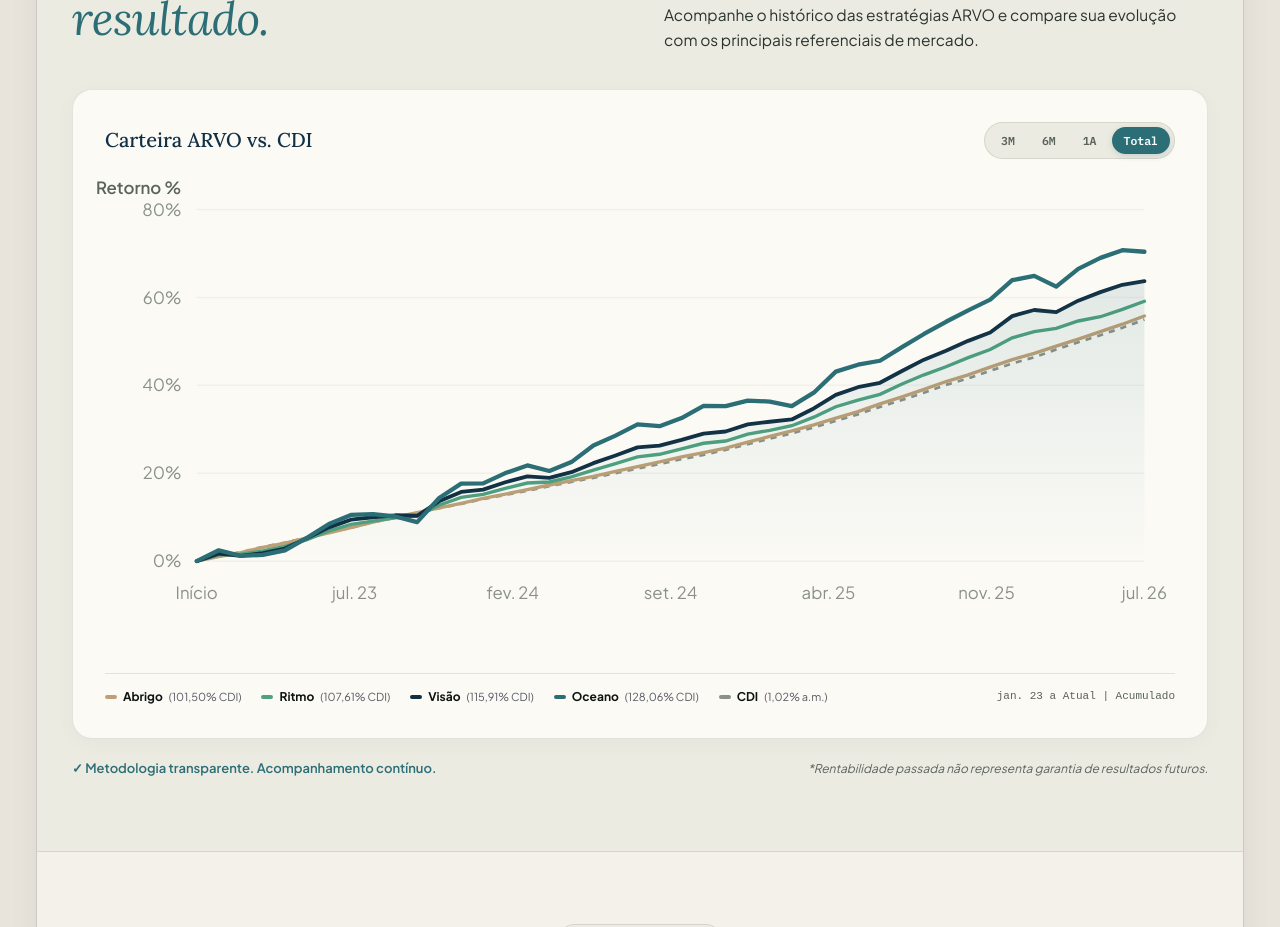
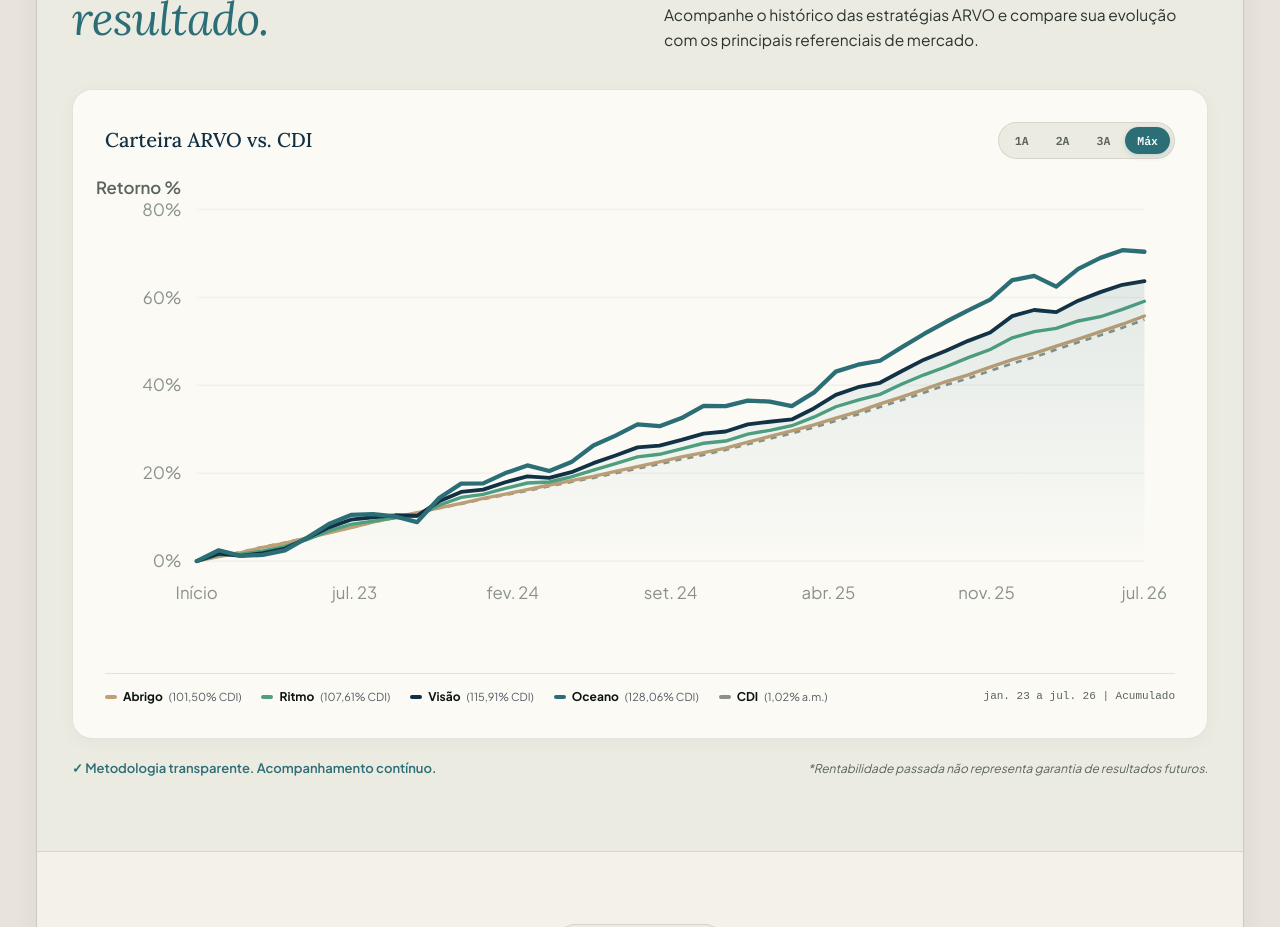
Before and after one commit to luslater/arvo, a Next.js app: page / in a window 1280 px wide. Shown: the part 3400-4327 px from the top of the page. Built offline with nearby package versions, Linux system fonts and the light colour scheme.

Commit message:
feat: configure performance chart intervals to 1A, 2A, 3A and Máx

```diff
--- a/src/components/performance-chart.tsx
+++ b/src/components/performance-chart.tsx
@@ -4,12 +4,12 @@
 import { HISTORICAL_DATA } from "@/data/historicalData"
 import { RECOMMENDED_PORTFOLIOS } from "@/data/portfoliosData"
 
-type Range = "Total" | "1A" | "6M" | "3M"
+type Range = "1A" | "2A" | "3A" | "Máx"
 
 function niceMax(val: number) {
   if (val <= 0) return 0.05
   // find a nice ceiling (like 0.05, 0.10, 0.20, 0.50, 1.0)
-  const steps = [0.05, 0.10, 0.15, 0.20, 0.25, 0.30, 0.40, 0.50, 0.60, 0.80, 1.0, 1.5, 2.0]
+  const steps = [0.05, 0.08, 0.10, 0.15, 0.20, 0.25, 0.30, 0.40, 0.50, 0.60, 0.80, 1.0, 1.5, 2.0]
   for (const s of steps) {
     if (val <= s) return s
   }
@@ -18,7 +18,9 @@
 
 function formatDate(ds: string) {
   // ds is "2023-01"
+  if (!ds || ds === "Inicio" || ds === "Início") return "Início"
   const parts = ds.split("-")
+  if (parts.length < 2) return ds
   const m = parseInt(parts[1], 10)
   const y = parts[0].slice(2)
   const mNames = ["jan", "fev", "mar", "abr", "mai", "jun", "jul", "ago", "set", "out", "nov", "dez"]
@@ -26,9 +28,9 @@
 }
 
 export function PerformanceChart() {
-  const [range, setRange] = useState<Range>("Total")
+  const [range, setRange] = useState<Range>("Máx")
 
-  const { data, labels, maxVal, cdiRet, portRets, cdiMonth, portMonth } = useMemo(() => {
+  const { data, labels, maxVal, cdiRet, portRets, cdiMonth, portMonth, periodText } = useMemo(() => {
     const portfoliosToCalc = ["Abrigo", "Ritmo", "Visão", "Oceano"]
     const iqPortfolios = RECOMMENDED_PORTFOLIOS.filter(p => p.itype === "IQ" && p.tier === "Normal" && portfoliosToCalc.includes(p.perfil))
 
@@ -60,21 +62,22 @@
           portSeries[pf].push(currentVal)
         }
       } else {
-        // fallback to 1s if missing
         for (let i = 0; i < numMonths; i++) portSeries[pf].push(1)
       }
     })
 
-    // Determine window based on range
+    // Determine window based on range: 1A = 12m, 2A = 24m, 3A = 36m, Máx = total
     let sliceLen = numMonths + 1
-    if (range === "1A") sliceLen = 13 // 12 months of returns = 13 data points
-    if (range === "6M") sliceLen = 7
-    if (range === "3M") sliceLen = 4
+    if (range === "1A") sliceLen = 13
+    if (range === "2A") sliceLen = 25
+    if (range === "3A") sliceLen = 37
+    if (range === "Máx") sliceLen = numMonths + 1
 
     // Safety check if historical data is shorter than requested range
     if (sliceLen > numMonths + 1) sliceLen = numMonths + 1
 
     const startIdx = (numMonths + 1) - sliceLen
+    const actualMonths = sliceLen - 1
 
     // Rebase series to 1 at startIdx
     const rebase = (series: number[]) => {
@@ -94,16 +97,13 @@
       max = Math.max(max, ...pDataRebased[pf])
     })
 
-    // Labels for X-axis (extract dates for the period)
-    // The dates array is `months`, shifted by 1 because the 0th point is the start (0% return)
-    const dates = ["Inicio", ...HISTORICAL_DATA.months]
+    // Labels for X-axis
+    const dates = ["Início", ...HISTORICAL_DATA.months]
     const sliceDates = dates.slice(startIdx)
-    // Show max 7 labels on X axis
     const step = Math.max(1, Math.floor((sliceDates.length - 1) / 6))
-    const xLabels = []
+    const xLabels: string[] = []
     for (let i = 0; i < sliceDates.length; i += step) {
-      if (i === 0 && sliceDates[i] === "Inicio") {
-         // get previous month for the 'Inicio' point
+      if (i === 0 && sliceDates[i] === "Início") {
          const prevIdx = startIdx - 1
          if (prevIdx >= 0 && prevIdx < HISTORICAL_DATA.months.length) {
             xLabels.push(formatDate(HISTORICAL_DATA.months[prevIdx]))
@@ -111,26 +111,28 @@
             xLabels.push("Início")
          }
       } else {
-         xLabels.push(sliceDates[i] !== "Inicio" ? formatDate(sliceDates[i]) : "Início")
+         xLabels.push(sliceDates[i] !== "Início" ? formatDate(sliceDates[i]) : "Início")
       }
     }
-    // Ensure the last label is the current month
-    if (xLabels[xLabels.length-1] !== formatDate(HISTORICAL_DATA.months[numMonths-1])) {
-       xLabels[xLabels.length-1] = formatDate(HISTORICAL_DATA.months[numMonths-1])
+    if (xLabels[xLabels.length - 1] !== formatDate(HISTORICAL_DATA.months[numMonths - 1])) {
+       xLabels[xLabels.length - 1] = formatDate(HISTORICAL_DATA.months[numMonths - 1])
     }
 
-    // Legend data (Total cumulative returns)
-    // Note: Legend usually shows full period return (Total) even if viewing 3M
-    const cTot = cdiSeries[numMonths] - 1
+    // Legend data (period-specific cumulative returns and monthly averages)
+    const cTot = (cdiSeries[numMonths] / cdiSeries[startIdx]) - 1
     const pRets: Record<string, number> = {}
-    const cdiMonthly = Math.pow(1 + cTot, 1 / numMonths) - 1
+    const cdiMonthly = actualMonths > 0 ? Math.pow(1 + cTot, 1 / actualMonths) - 1 : 0
     const pMonthly: Record<string, number> = {}
 
     portfoliosToCalc.forEach(pf => {
-      const tot = portSeries[pf][numMonths] - 1
+      const tot = (portSeries[pf][numMonths] / portSeries[pf][startIdx]) - 1
       pRets[pf] = tot
-      pMonthly[pf] = Math.pow(1 + tot, 1 / numMonths) - 1
+      pMonthly[pf] = actualMonths > 0 ? Math.pow(1 + tot, 1 / actualMonths) - 1 : 0
     })
+
+    const startMonthStr = startIdx === 0 ? formatDate(HISTORICAL_DATA.months[0]) : formatDate(HISTORICAL_DATA.months[startIdx])
+    const endMonthStr = formatDate(HISTORICAL_DATA.months[numMonths - 1])
+    const pText = `${startMonthStr} a ${endMonthStr} | Acumulado`
 
     return {
       data: { CDI: cdiData, ABRIGO: pDataRebased["Abrigo"], RITMO: pDataRebased["Ritmo"], VISAO: pDataRebased["Visão"], OCEANO: pDataRebased["Oceano"] },
@@ -139,7 +141,8 @@
       cdiRet: cTot,
       portRets: pRets,
       cdiMonth: cdiMonthly,
-      portMonth: pMonthly
+      portMonth: pMonthly,
+      periodText: pText
     }
   }, [range])
 
@@ -170,11 +173,11 @@
         <div className="chart-head">
           <div className="title">Carteira ARVO vs. CDI</div>
           <div className="range">
-            {["3M", "6M", "1A", "Total"].map((r) => (
+            {(["1A", "2A", "3A", "Máx"] as const).map((r) => (
               <button
                 key={r}
                 className={range === r ? "on" : ""}
-                onClick={() => setRange(r as Range)}
+                onClick={() => setRange(r)}
               >
                 {r}
               </button>
@@ -225,7 +228,7 @@
           <span style={{ display: "inline-flex", alignItems: "center", gap: "6px" }}><i style={{ width: "12px", height: "4px", borderRadius: "2px", background: "#123044", display: "inline-block" }}></i> <strong style={{ color: "var(--ink)" }}>Visão</strong> <small style={{ opacity: .7, fontSize: "11px" }}>({fmtPct(portRets.Visão / cdiRet)} CDI)</small></span>
           <span style={{ display: "inline-flex", alignItems: "center", gap: "6px" }}><i style={{ width: "12px", height: "4px", borderRadius: "2px", background: "#2B6E76", display: "inline-block" }}></i> <strong style={{ color: "var(--ink)" }}>Oceano</strong> <small style={{ opacity: .7, fontSize: "11px" }}>({fmtPct(portRets.Oceano / cdiRet)} CDI)</small></span>
           <span style={{ display: "inline-flex", alignItems: "center", gap: "6px" }}><i style={{ width: "12px", height: "4px", borderRadius: "2px", background: "#8a918a", border: "1px dashed #8a918a", display: "inline-block" }}></i> <strong style={{ color: "var(--ink)" }}>CDI</strong> <small style={{ opacity: .7, fontSize: "11px" }}>({fmtPct(cdiMonth)} a.m.)</small></span>
-          <span style={{ marginLeft: "auto", color: "var(--ink-3)", fontSize: "11px", fontFamily: "monospace" }}>{formatDate(HISTORICAL_DATA.months[0])} a Atual | Acumulado</span>
+          <span style={{ marginLeft: "auto", color: "var(--ink-3)", fontSize: "11px", fontFamily: "monospace" }}>{periodText}</span>
         </div>
       </div>
     </div>
```
